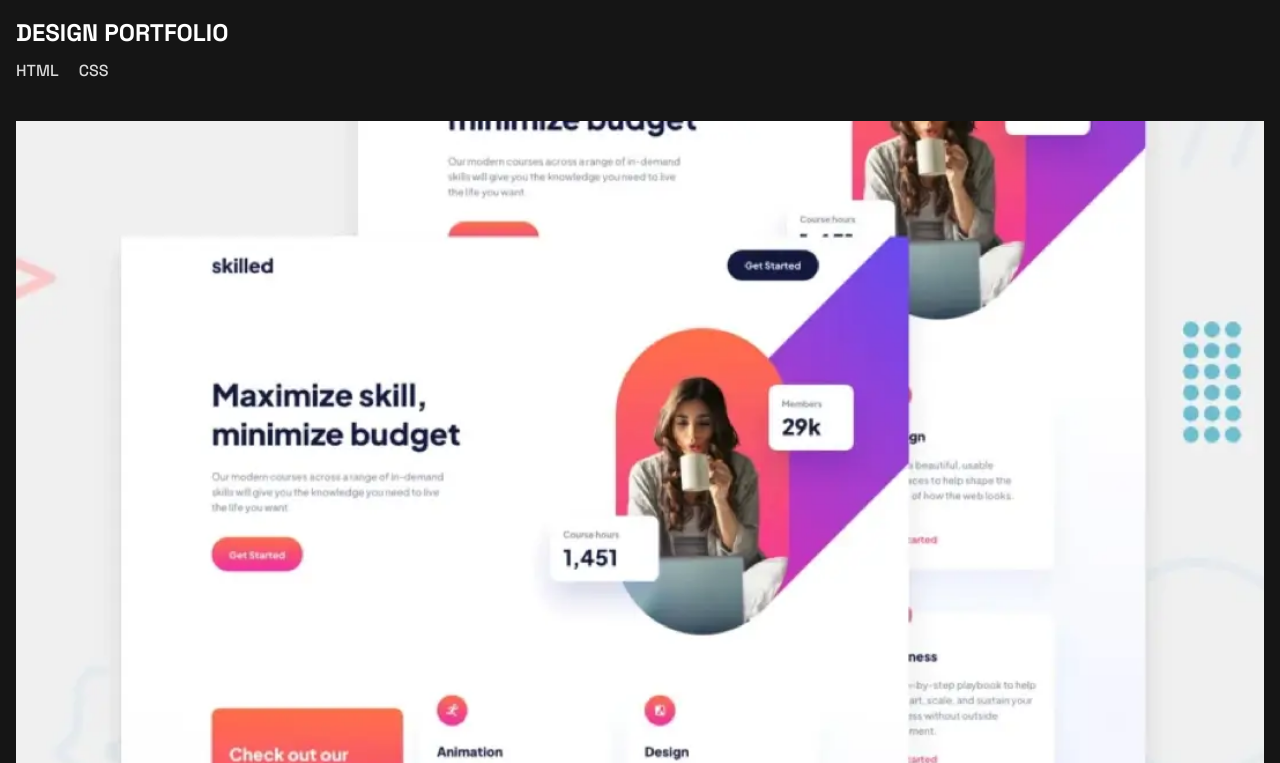
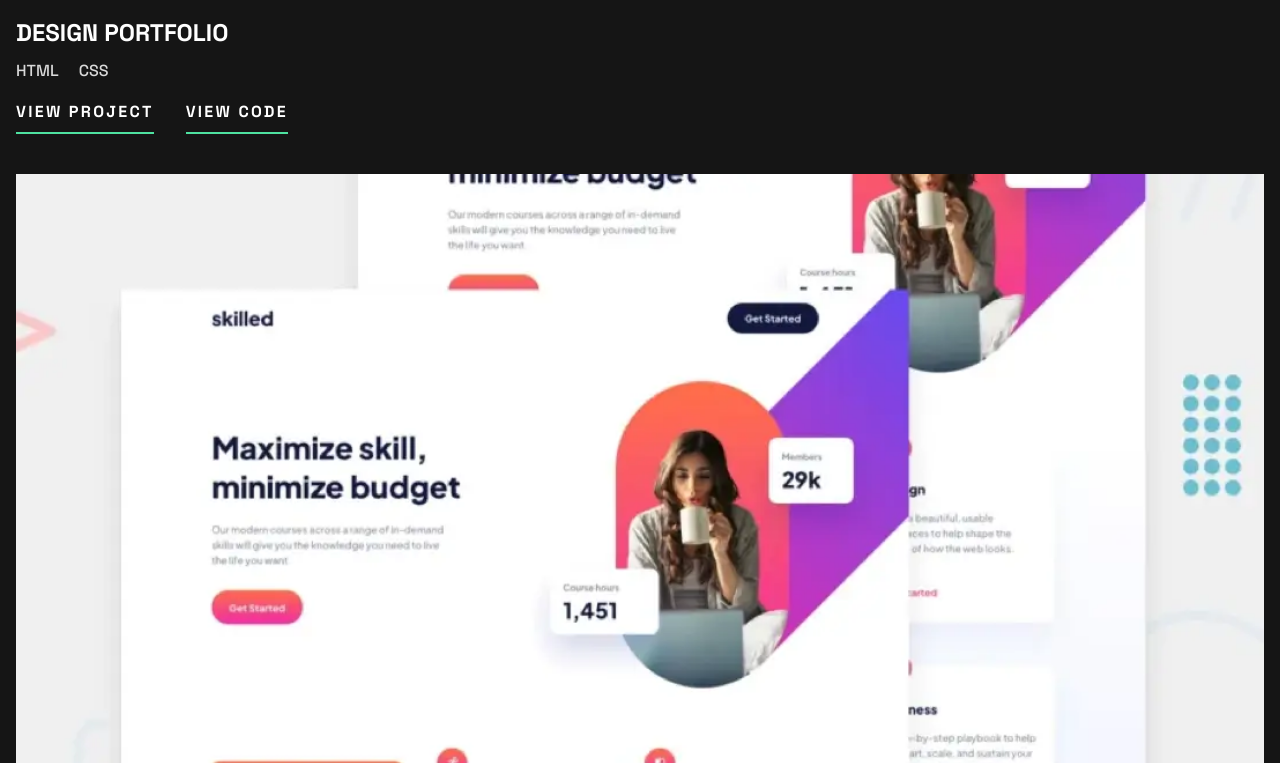
Before and after one commit to surrealgee/single-page-developer-portfolio, a plain HTML site: page index.html in a window 1280 px wide. Shown: the part 2357-3120 px from the top of the page. Drawn offline with Linux system fonts and the light colour scheme.

Commit message:
Add project controls

```diff
--- a/index.html
+++ b/index.html
@@ -89,7 +89,10 @@
               <h3>Design Portfolio</h3>
               <span>HTML</span>
               <span>CSS</span>
-              <span></span>
+            </div>
+            <div class="project-controls">
+              <a href="#" class="contact-link">View Project</a>
+              <a href="#" class="contact-link">View Code</a>
             </div>
           </div>
           <div class="project">
@@ -103,6 +106,10 @@
                 <h3>E-Learning Landing Page</h3>
                 <span>HTML</span>
                 <span>CSS</span>
+              </div>
+              <div class="project-controls">
+                <a href="#" class="contact-link">View Project</a>
+                <a href="#" class="contact-link">View Code</a>
               </div>
             </div>
           </div>
@@ -119,6 +126,10 @@
                 <span>CSS</span>
                 <span>Javascript</span>
               </div>
+              <div class="project-controls">
+                <a href="#" class="contact-link">View Project</a>
+                <a href="#" class="contact-link">View Code</a>
+              </div>
             </div>
           </div>
           <div class="project">
@@ -133,6 +144,10 @@
                 <span>HTML</span>
                 <span>CSS</span>
                 <span>Javascript</span>
+              </div>
+              <div class="project-controls">
+                <a href="#" class="contact-link">View Project</a>
+                <a href="#" class="contact-link">View Code</a>
               </div>
             </div>
           </div>
@@ -149,6 +164,10 @@
                 <span>CSS</span>
                 <span>Javascript</span>
               </div>
+              <div class="project-controls">
+                <a href="#" class="contact-link">View Project</a>
+                <a href="#" class="contact-link">View Code</a>
+              </div>
             </div>
           </div>
           <div class="project">
@@ -163,6 +182,10 @@
                 <span>HTML</span>
                 <span>CSS</span>
                 <span>Javascript</span>
+              </div>
+              <div class="project-controls">
+                <a href="#" class="contact-link">View Project</a>
+                <a href="#" class="contact-link">View Code</a>
               </div>
             </div>
           </div>
--- a/style.css
+++ b/style.css
@@ -175,6 +175,18 @@ h1 span {
   color: #d9d9d9;
 }
 
+.project-controls {
+  display: flex;
+  justify-content: start;
+  gap: 2em;
+  margin-block-start: 1.25em;
+}
+
+.project-controls .contact-link {
+  margin: 0;
+  cursor: pointer;
+}
+
 .bottom-section {
   background-color: #242424;
   padding: 3.75em 0;
```
